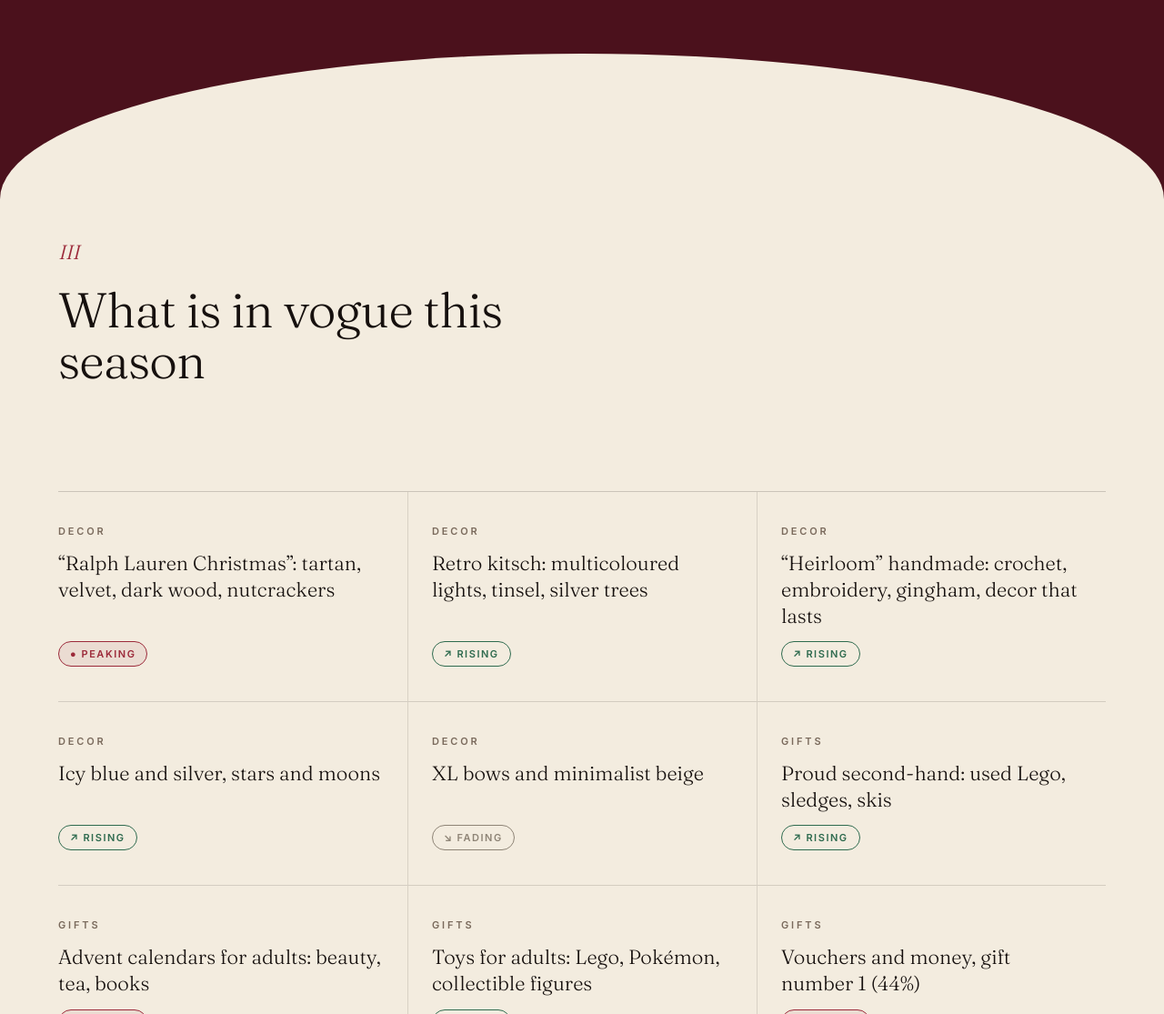
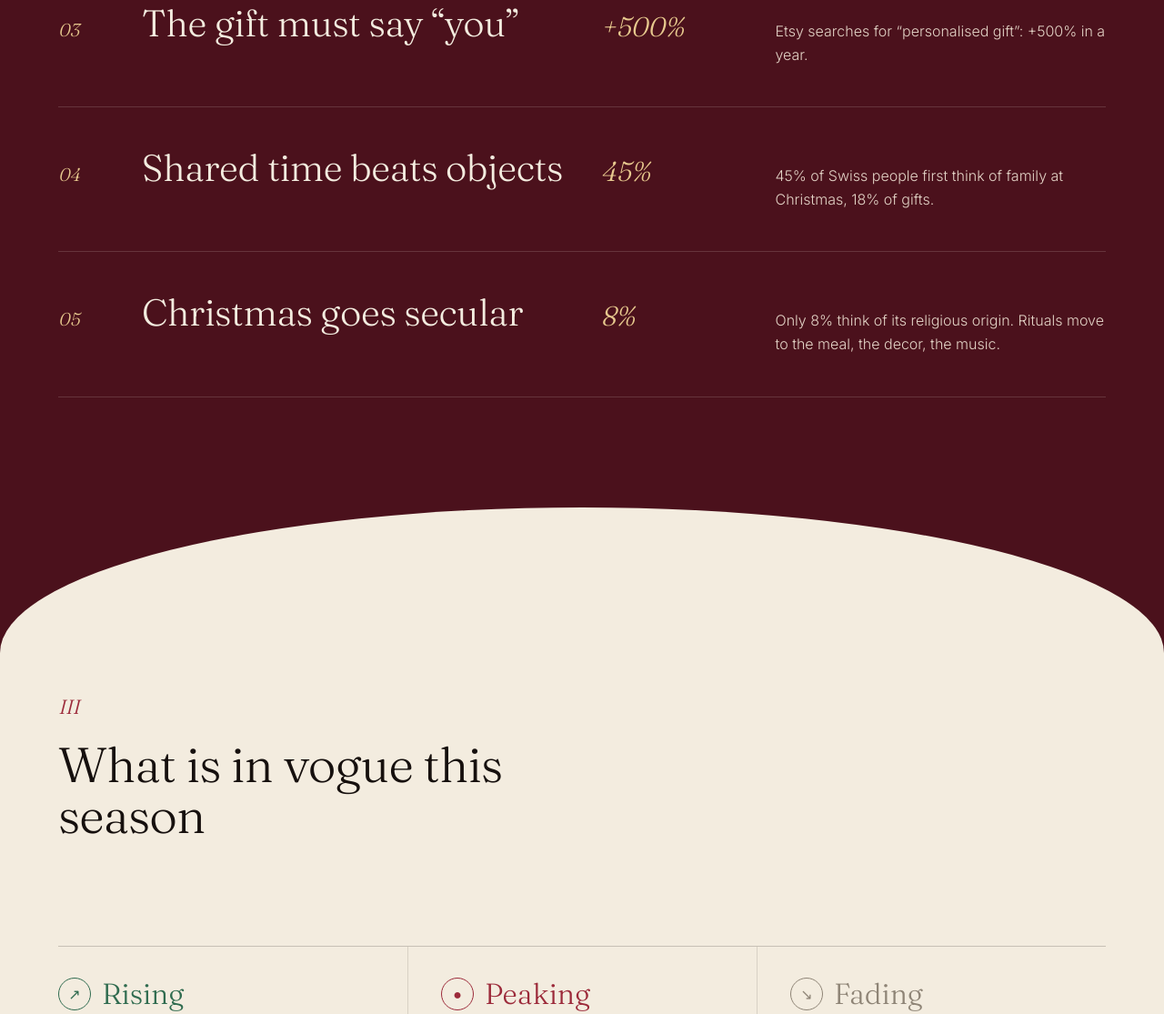
Before and after one commit to StellaM3/snow-not-included, a website built with Vite: page index.html in a window 1280 px wide. Shown: the part 7557-8672 px from the top of the page at 91% size. Built offline with nearby package versions, Linux system fonts and the light colour scheme.

Commit message:
Accueil : forces en liste avec titres en avant, tendances classées monte / sommet / s'en va
Co-Authored-By: Claude Opus 5.5 <noreply@anthropic.com>
Claude-Session: https://claude.ai/code/session_01QB56uT95M3EbURY2XDpeat

```diff
--- a/src/homeTexts.js
+++ b/src/homeTexts.js
@@ -32,6 +32,7 @@ export const HOME = {
       ['Noël se sécularise', '8 % seulement pensent à l\'origine religieuse de la fête. Les rituels passent au repas, à la déco, à la musique.', '8 %'],
     ],
     trendsK: 'III · Noël 2026',
+    colUp: 'Ce qui monte', colPeak: 'Au sommet', colDown: 'Ce qui s\'en va',
     trendsT: 'Ce qui est en vogue cette saison',
     status: { up: 'montante', peak: 'au sommet', down: 'en déclin', new: 'nouvelle' },
     trends: [
@@ -119,6 +120,7 @@ export const HOME = {
       ['Christmas goes secular', 'Only 8% think of its religious origin. Rituals move to the meal, the decor, the music.', '8%'],
     ],
     trendsK: 'III · Christmas 2026',
+    colUp: 'Rising', colPeak: 'Peaking', colDown: 'Fading',
     trendsT: 'What is in vogue this season',
     status: { up: 'rising', peak: 'peaking', down: 'fading', new: 'new' },
     trends: [
--- a/src/style.css
+++ b/src/style.css
@@ -1092,3 +1092,30 @@ body.is-home.scrolled .topbar { background: rgba(26,8,12,.88); border-bottom-col
 body.is-home .chapnav { visibility: hidden; }
 body.is-home .topbar { grid-template-areas: "home nav meta" !important; grid-template-columns: auto 1fr auto !important; }
 @media (max-width: 760px) { .st-theme { display: none; } body.is-home .chapnav { display: none; } }
+
+/* v14 : forces en liste éditoriale (titre en avant), tendances en tableau monte / sommet / s'en va */
+.forces2 { list-style: none; margin: 0; padding: 0; border-top: 1px solid rgba(243,236,223,.22); }
+.forces2 li { display: grid; grid-template-columns: 60px 1.3fr 160px 1fr; align-items: baseline; gap: 32px; padding: 44px 0; border-bottom: 1px solid rgba(243,236,223,.16); }
+.f2-i { font-family: var(--serif); font-style: italic; font-weight: 300; font-size: 20px; color: #E7C98E; }
+.f2-t { font-family: var(--serif); font-weight: 300; font-size: clamp(30px, 3.2vw, 46px); line-height: 1.08; letter-spacing: -.01em; color: var(--ivory); }
+.f2-n { font-family: var(--serif); font-style: italic; font-weight: 300; font-size: 30px; color: #E7C98E; white-space: nowrap; }
+.forces2 p { margin: 0; font-size: 16px; line-height: 1.6; color: #E3D3C6; }
+.tboard { display: grid; grid-template-columns: repeat(3, 1fr); gap: 0; border-top: 1px solid rgba(22,16,14,.2); }
+.tcol { padding: 32px 36px 0; border-left: 1px solid rgba(22,16,14,.12); }
+.tcol:first-child { padding-left: 0; border-left: 0; }
+.tcol-h { display: flex; align-items: center; gap: 12px; margin: 0 0 18px; font-family: var(--serif); font-weight: 300; font-size: 32px; }
+.tcol-h span { font-family: var(--sans); font-size: 16px; width: 36px; height: 36px; border-radius: 50%; display: grid; place-items: center; border: 1px solid currentColor; }
+.tcol.up .tcol-h { color: #2F6B4F; } .tcol.peak .tcol-h { color: var(--red); } .tcol.down .tcol-h { color: #8E8476; }
+.tcol ul { list-style: none; margin: 0; padding: 0; }
+.tcol li { padding: 20px 0; border-bottom: 1px solid rgba(22,16,14,.12); display: flex; flex-direction: column; gap: 6px; }
+.tcol li p { margin: 0; font-family: var(--serif); font-weight: 300; font-size: 20px; line-height: 1.3; color: var(--ink); }
+.tcol.down li p { color: #7A6E64; text-decoration: line-through; text-decoration-thickness: 1px; text-decoration-color: rgba(122,110,100,.5); }
+.tcol .tr-c em { font-style: normal; color: #9A7428; }
+@media (max-width: 1100px) { .forces2 li { grid-template-columns: 44px 1fr 120px; } .forces2 p { grid-column: 2 / -1; } }
+@media (max-width: 760px) {
+  .forces2 li { grid-template-columns: 1fr auto; gap: 10px 16px; padding: 32px 0; }
+  .f2-i { display: none; } .forces2 p { grid-column: 1 / -1; }
+  .f2-t { font-size: 28px; } .f2-n { font-size: 24px; }
+  .tboard { grid-template-columns: 1fr; }
+  .tcol { padding: 32px 0 0; border-left: 0; }
+}
--- a/src/views/home-view.js
+++ b/src/views/home-view.js
@@ -119,14 +119,15 @@ export function homeView() {
 
     <section class="lp-band lp-forces"><div class="lp-orn on-bord" aria-hidden="true"><i></i><span>✦</span><i></i></div>
       <header class="lp-sec-head"><span class="rn">${h.forcesK.split(' · ')[0]}</span><h2>${h.forcesT}</h2></header>
-      <ol class="forces">${h.forces.map(([t, d, n], i) => `
-        <li class="reveal"><span class="f-n">${n}</span><b>${t}</b><p>${d}</p><i class="f-i">${String(i + 1).padStart(2, '0')}</i></li>`).join('')}</ol>
+      <ol class="forces2">${h.forces.map(([t, d, n], i) => `
+        <li class="reveal"><span class="f2-i">${String(i + 1).padStart(2, '0')}</span><b class="f2-t">${t}</b><span class="f2-n">${n}</span><p>${d}</p></li>`).join('')}</ol>
     </section>
 
     <section class="lp-ivory"><div class="lp-orn on-ivory" aria-hidden="true"><i></i><span>✦</span><i></i></div>
       <header class="lp-sec-head"><span class="rn">${h.trendsK.split(' · ')[0]}</span><h2>${h.trendsT}</h2></header>
-      <div class="trends">${h.trends.map(([c, t, st]) => `
-        <div class="tr reveal"><span class="tr-c">${c}</span><p>${t}</p><span class="pill ${st}">${h.status[st]}</span></div>`).join('')}</div>
+      <div class="tboard">${[['up', h.colUp], ['peak', h.colPeak], ['down', h.colDown]].map(([k, title]) => `
+        <div class="tcol ${k}"><p class="tcol-h"><span>${k === 'up' ? '↗' : k === 'peak' ? '●' : '↘'}</span>${title}</p>
+          <ul>${h.trends.filter(([, , st]) => (k === 'up' ? st === 'up' || st === 'new' : st === k)).map(([c, t, st]) => `<li class="reveal"><span class="tr-c">${c}${st === 'new' ? ` · <em>${h.status.new}</em>` : ''}</span><p>${t}</p></li>`).join('')}</ul></div>`).join('')}</div>
     </section>
 
     <section class="lp-next"><div class="lp-orn" aria-hidden="true"><i></i><span>✦</span><i></i></div>
```
